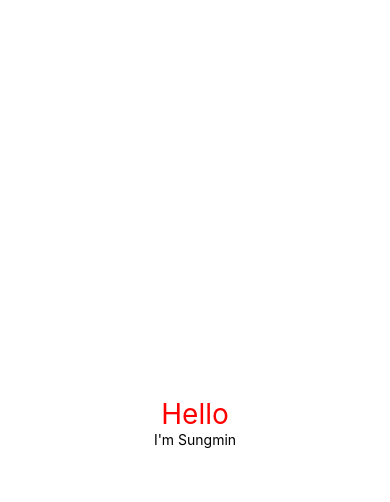
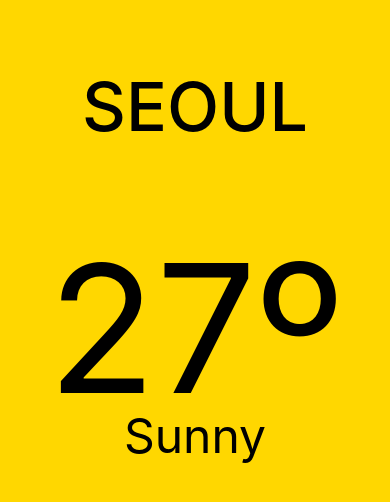
Before and after one commit to sm970309/ReactNative, a React Native app: screen / in a window 390 px wide. Shown: the top 502 px of the page. Built offline with nearby package versions, Linux system fonts and the light colour scheme.

Commit message:
css스타일 추가

```diff
--- a/App.js
+++ b/App.js
@@ -3,23 +3,47 @@ import { StyleSheet, Text, View } from 'react-native';
 
 export default function App() {
   return (
-    <View style={styles.container}>
-      <Text style={styles.text}>Hello</Text>
-      <Text>I'm Sungmin</Text>
-      <StatusBar style="light" />
+    <View style={style.container}>
+      <StatusBar style='light'> </StatusBar>
+      <View style={style.city}>
+        <Text style={style.cityName}>SEOUL</Text>
+      </View>
+      <View style={style.wether}>
+        <View style={style.day}>
+          <Text style={style.temp}>27º</Text>
+          <Text style={style.description}>Sunny</Text>
+        </View>
+      </View>
     </View>
   );
 }
 
-const styles = StyleSheet.create({
+const style = StyleSheet.create({
   container: {
+    flex: 1, backgroundColor: 'gold'
+  },
+  city: {
     flex: 1,
-    backgroundColor: '#fff',
+    justifyContent: 'center',
+    alignItems: 'center'
+  },
+  cityName: {
+    fontSize: 68,
+    fontWeight: "500"
+  },
+  wether: {
+    flex: 3,
+  },
+  day: {
+    flex: 1,
     alignItems: 'center',
-    justifyContent: 'center',
   },
-  text:{
-    fontSize:28,
-    color:'red',
+  temp:{
+    marginTop:10,
+    fontSize:178
+  },
+  description:{
+    marginTop:-30,
+    fontSize:48
   }
-});
+})
```
